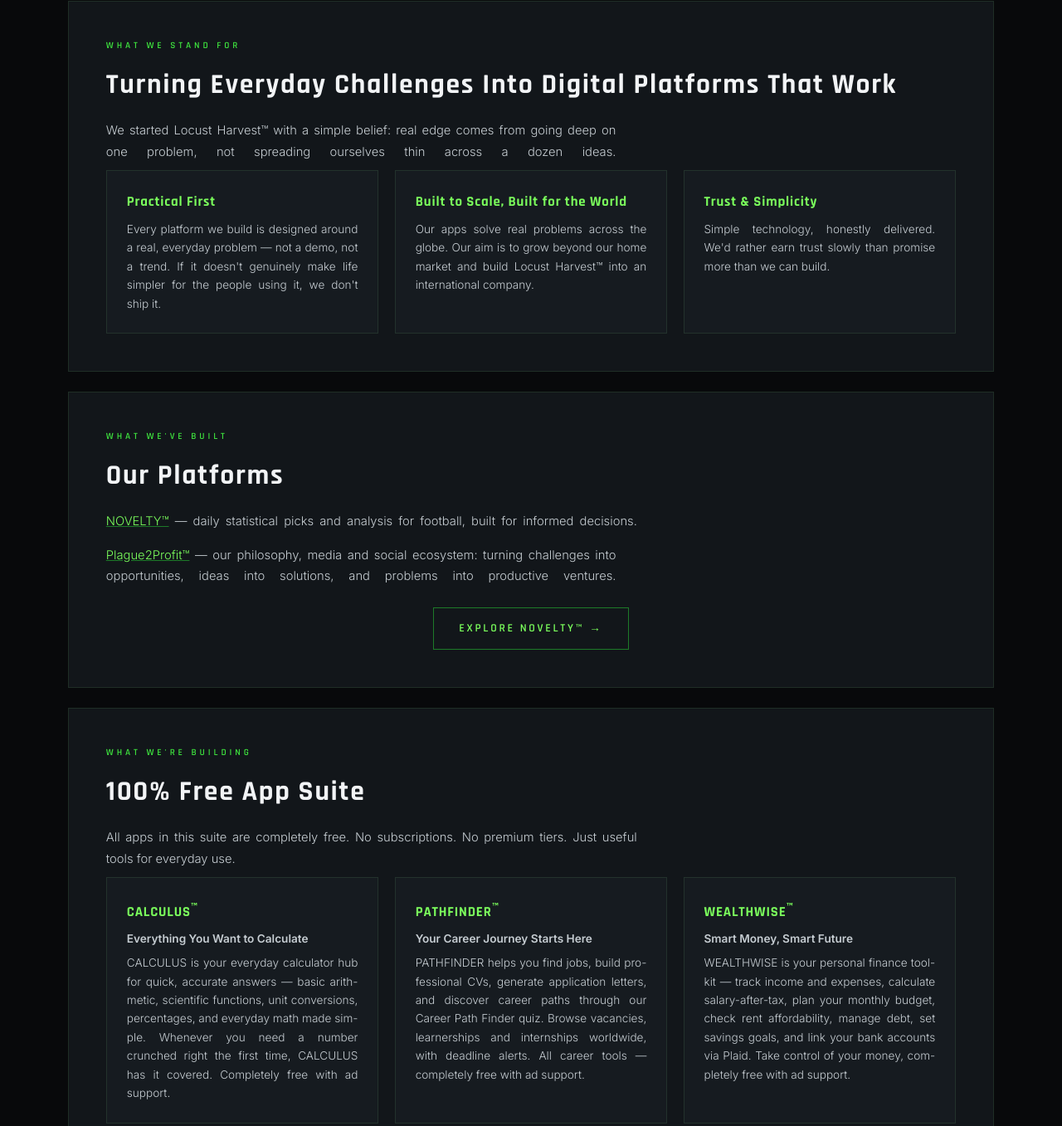
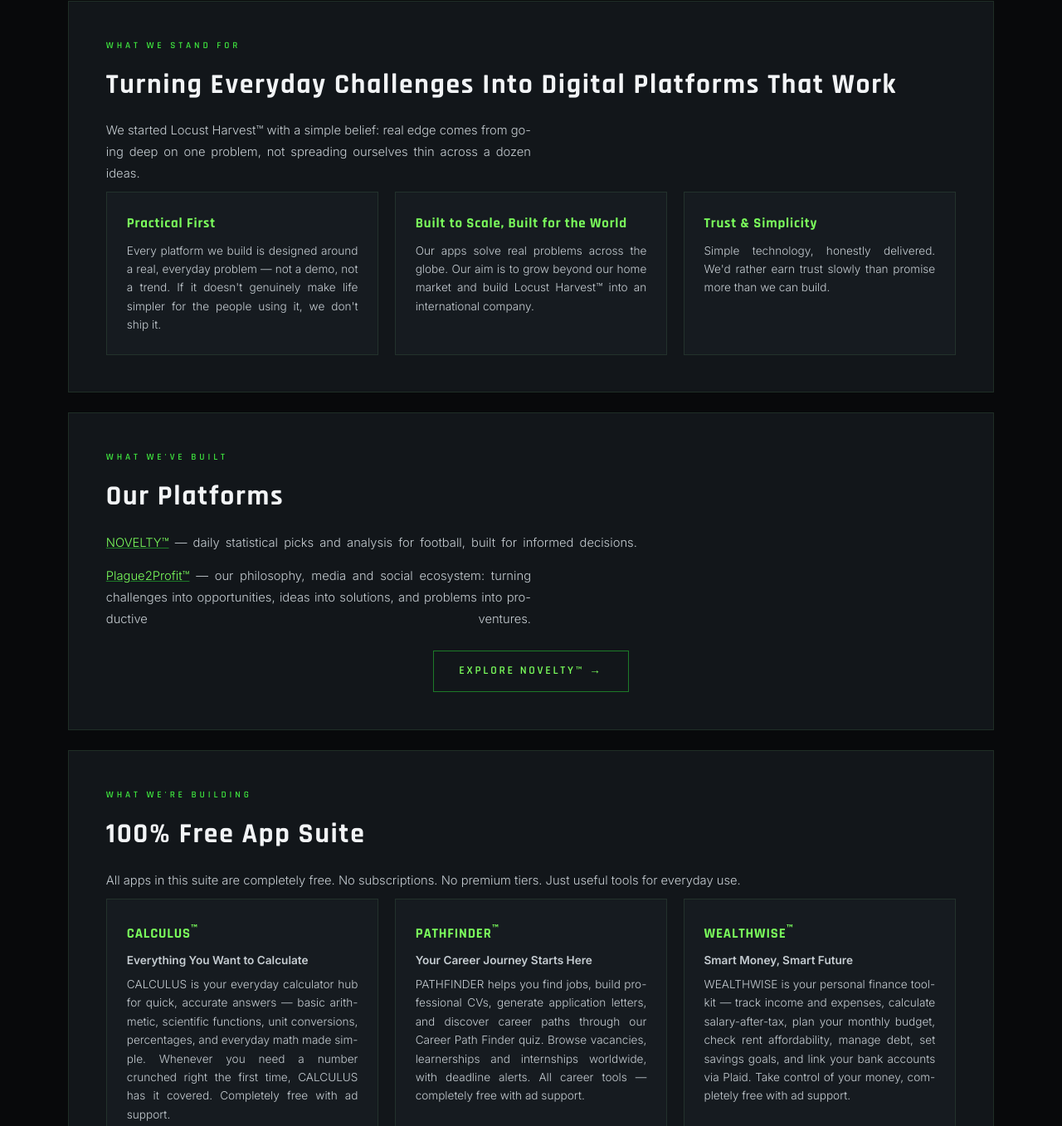
Before and after one commit to LocustHarvest/locustharvest.github.io, a plain HTML site: page about.html in a window 1280 px wide. Shown: the part 624-1981 px from the top of the page at 83% size. Drawn offline with Linux system fonts and the light colour scheme.

Commit message:
About: narrow 2 paragraphs to 50%, apps line nowrap to one line

```diff
--- a/about.html
+++ b/about.html
@@ -311,7 +311,7 @@
   <section class="door" aria-labelledby="mission-heading">
     <p class="door-eyebrow">What We Stand For</p>
     <h2 class="door-title" id="mission-heading">Turning Everyday Challenges Into Digital Platforms That Work</h2>
-    <p class="door-body" style="max-width:60%;text-align:justify;text-align-last:justify">We started Locust Harvest&trade; with a simple belief: real edge comes from going deep on one problem, not spreading ourselves thin across a dozen ideas.</p>
+    <p class="door-body" style="max-width:50%;text-align:justify;text-align-last:justify">We started Locust Harvest&trade; with a simple belief: real edge comes from going deep on one problem, not spreading ourselves thin across a dozen ideas.</p>
 
     <div class="value-grid">
       <div class="value-card">
@@ -333,14 +333,14 @@
     <p class="door-eyebrow">What We've Built</p>
     <h2 class="door-title" id="platforms-heading">Our Platforms</h2>
     <p class="door-body" style="text-align:justify;text-align-last:justify"><a href="https://app.novelty.locustharvest.com" target="_blank" rel="noopener">NOVELTY™</a> — daily statistical picks and analysis for football, built for informed decisions.</p>
-    <p class="door-body" style="max-width:60%;text-align:justify;text-align-last:justify"><a href="/#plague2profit">Plague2Profit&trade;</a> — our philosophy, media and social ecosystem: turning challenges into opportunities, ideas into solutions, and problems into productive ventures.</p>
+    <p class="door-body" style="max-width:50%;text-align:justify;text-align-last:justify"><a href="/#plague2profit">Plague2Profit&trade;</a> — our philosophy, media and social ecosystem: turning challenges into opportunities, ideas into solutions, and problems into productive ventures.</p>
     <a href="/#novelty" class="btn" style="display:flex;margin-left:auto;margin-right:auto;width:fit-content">Explore NOVELTY&trade; →</a>
   </section>
 
   <section class="door" aria-labelledby="coming-soon-heading">
     <p class="door-eyebrow">What We're Building</p>
     <h2 class="door-title" id="coming-soon-heading">100% Free App Suite</h2>
-    <p class="door-body">All apps in this suite are completely free. No subscriptions. No premium tiers. Just useful tools for everyday use.</p>
+    <p class="door-body" style="white-space:nowrap">All apps in this suite are completely free. No subscriptions. No premium tiers. Just useful tools for everyday use.</p>
 
     <div class="value-grid">
       <div class="value-card">
```
